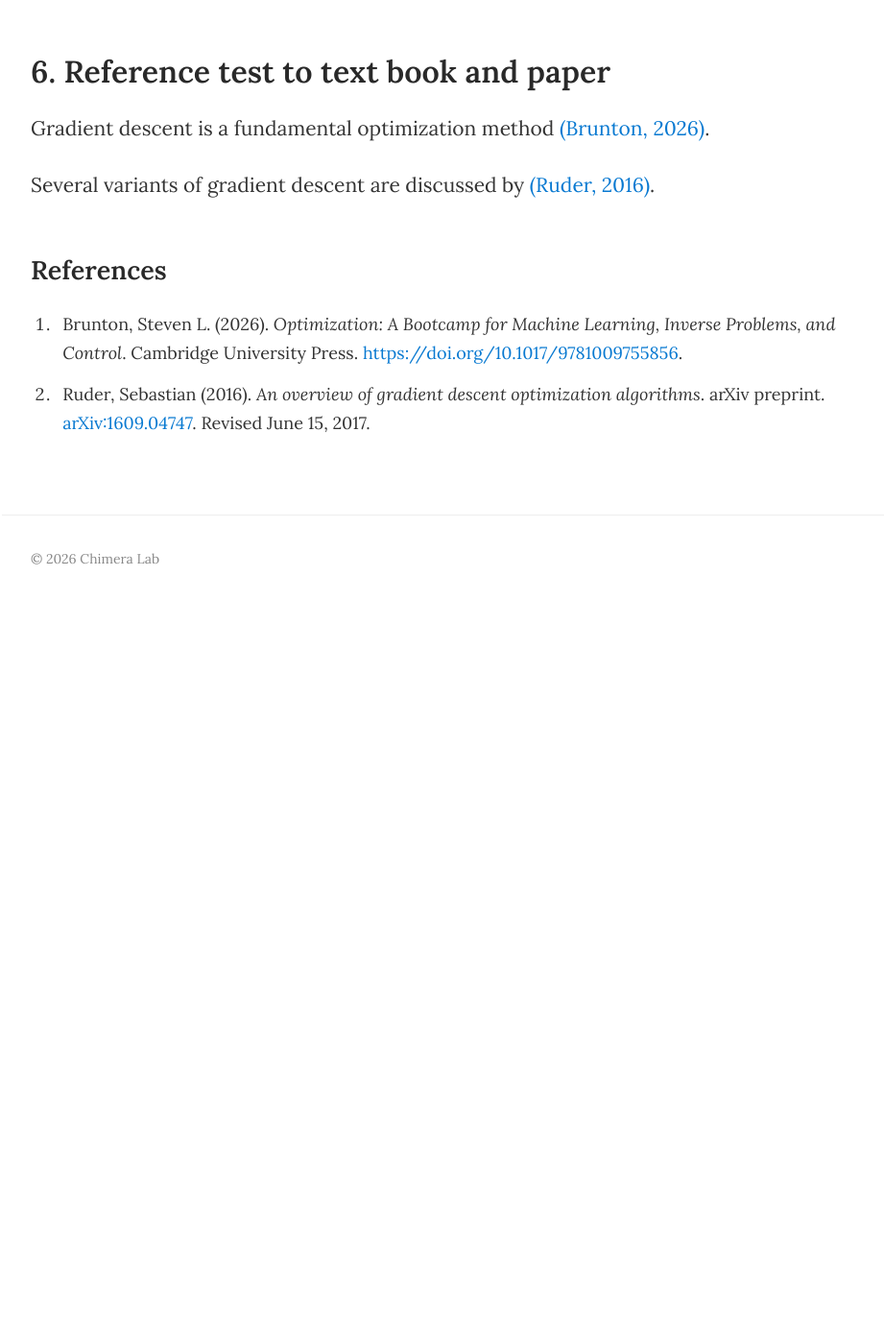
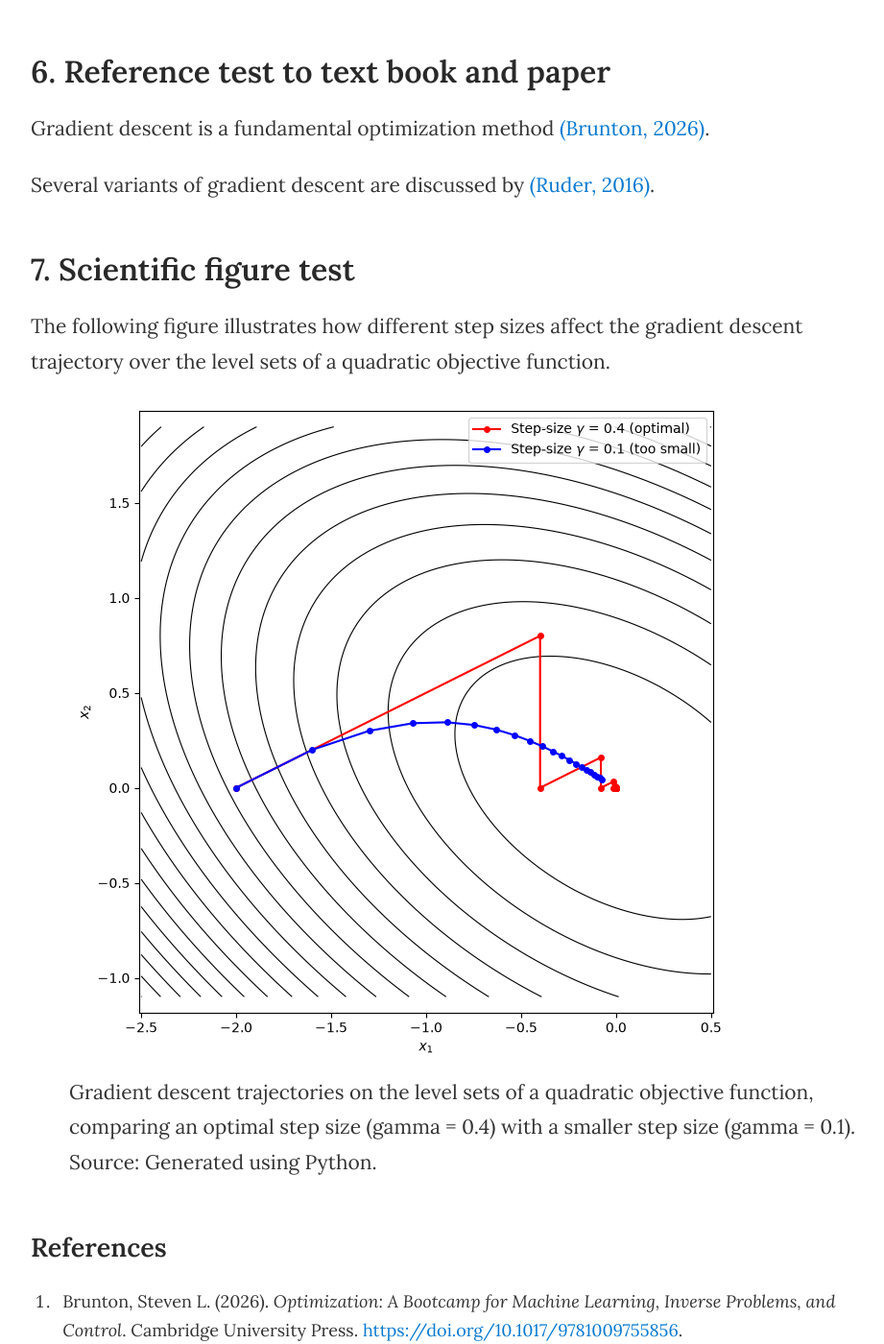
Before and after one commit to chimeralab314/chimeralab314.github.io, a Jekyll site: the page built from _posts/2026-10-30-mathjax-test.md, in a window 1280 px wide and 1400 px high, scrolled down 1730 px. Shown: the whole window at 96% size, without its empty margins (138-1059 px from the left). Built offline with Jekyll 4.4.1, drawn with Linux system fonts in a browser that asks for light colours; a script that is not in the unit is left out; before the commit the page ends 2388 px from its top, so only the background shows below that.

Commit message:
Test scientific figure rendering

```diff
--- a/_posts/2026-10-30-mathjax-test.md
+++ b/_posts/2026-10-30-mathjax-test.md
@@ -65,3 +65,15 @@ This concludes the MathJax rendering test.
 Gradient descent is a fundamental optimization method {% include citation.html key="brunton2026optimization" %}.
 
 Several variants of gradient descent are discussed by {% include citation.html key="ruder2016gradient" %}.
+
+## 7. Scientific figure test
+
+The following figure illustrates how different step sizes affect the gradient descent trajectory over the level sets of a quadratic objective function.
+
+{% include figure.html
+   id="gd-contour"
+   src="/assets/images/articles/contour-plot.png"
+   alt="Contour plot comparing gradient descent trajectories for step sizes gamma equals 0.4 and gamma equals 0.1."
+   caption="Gradient descent trajectories on the level sets of a quadratic objective function, comparing an optimal step size (gamma = 0.4) with a smaller step size (gamma = 0.1)."
+   source="Generated using Python."
+%}
```
